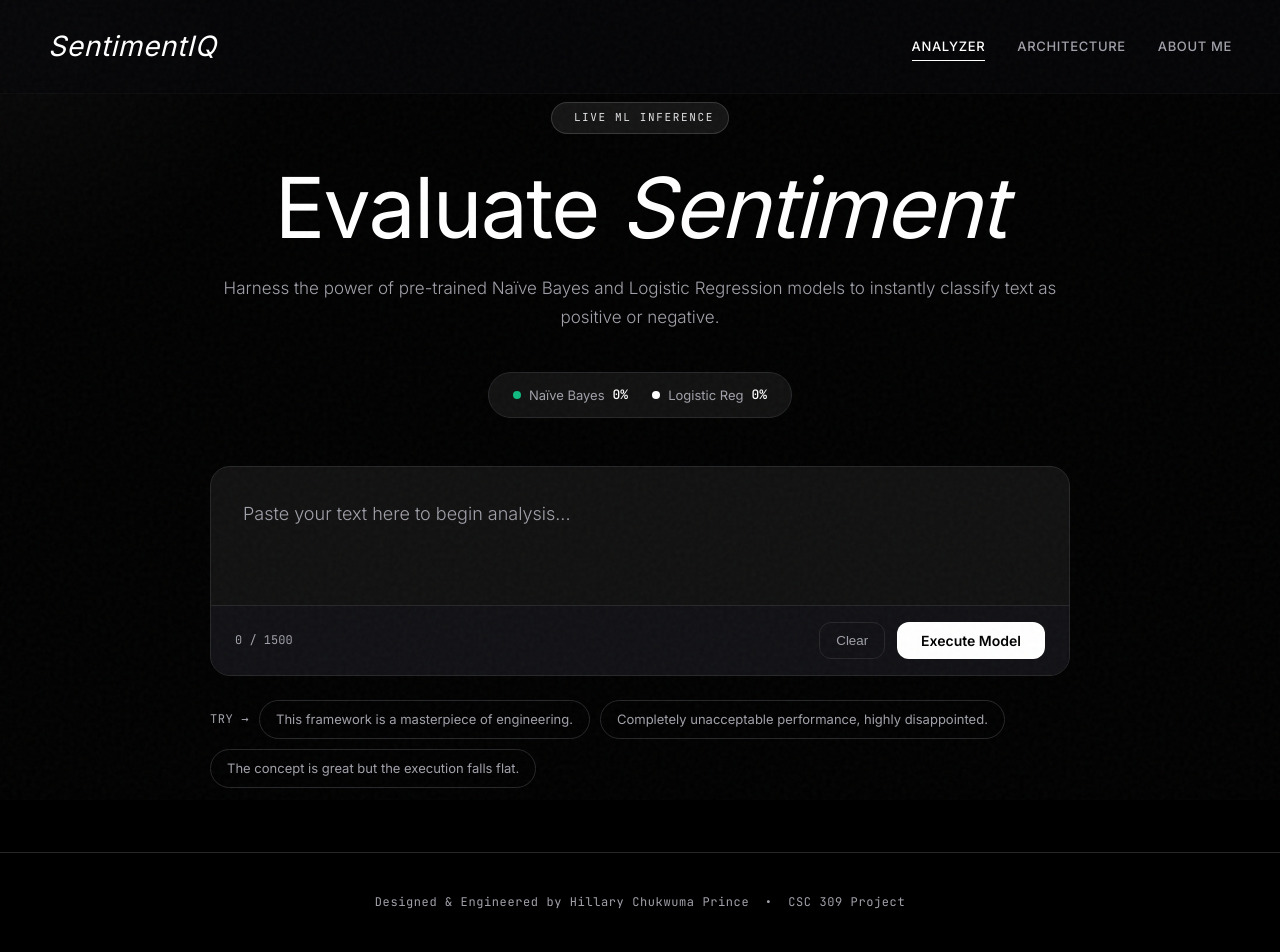
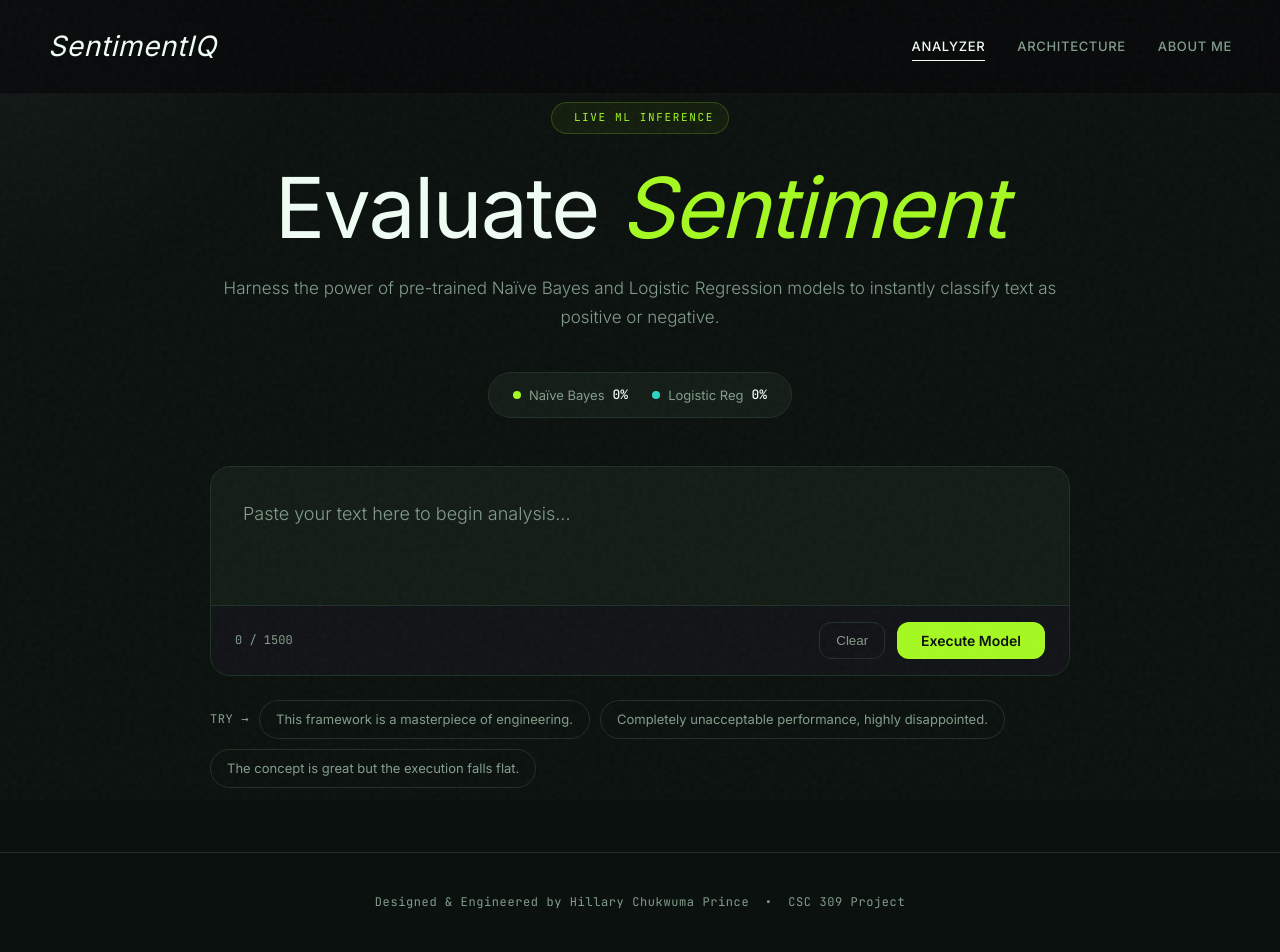
Before and after one commit to Hillary3000-web/sentiment-analysis, a Flask app: page / in a window 1280 px wide. Run offline with Flask 3, Linux system fonts and the light colour scheme; parts of the project's set-up code (start-up, migrations or seed data) failed here and were passed over.

Commit message:
style: switch theme to Forest Dark + Lime

```diff
--- a/templates/base.html
+++ b/templates/base.html
@@ -9,15 +9,15 @@
   <link href="https://fonts.googleapis.com/css2?family=Inter:wght@300;400;500;600;700;800&family=JetBrains+Mono:wght@400;500&display=swap" rel="stylesheet">
   <style>
     :root {
-      --bg: #000000;
-      --surface: #0a0a0a;
-      --card: #111111;
-      --border: #27272a;
-      --text: #ffffff;
-      --muted: #a1a1aa;
-      --accent-pos: #10b981;
-      --accent-neg: #ef4444;
-      --accent-neutral: #ffffff;
+      --bg: #0b110e;
+      --surface: #0e1612;
+      --card: #131c16;
+      --border: #203126;
+      --text: #f0fdf4;
+      --muted: #839d8c;
+      --accent-pos: #a5f921;
+      --accent-neg: #ff4466;
+      --accent-neutral: #2dd4bf;
 
       --font-display: 'Inter', sans-serif;
       --font-body: 'Inter', sans-serif;
@@ -150,7 +150,7 @@
 
     h1 em {
       font-style: italic;
-      color: var(--accent-neutral);
+      color: var(--accent-pos);
     }
 
     h2 {
@@ -172,9 +172,9 @@
       display: inline-flex;
       align-items: center;
       gap: 8px;
-      background: rgba(255,255,255,0.08);
-      border: 1px solid rgba(255,255,255,0.15);
-      color: #e4e4e7;
+      background: rgba(165, 249, 33, 0.05);
+      border: 1px solid rgba(165, 249, 33, 0.2);
+      color: var(--accent-pos);
       font-family: var(--font-mono);
       font-size: 11px;
       letter-spacing: 0.15em;
--- a/templates/index.html
+++ b/templates/index.html
@@ -82,8 +82,8 @@
 
   .analyze-btn {
     display: flex; align-items: center; gap: 8px;
-    background: var(--text);
-    color: var(--bg);
+    background: var(--accent-pos);
+    color: #0b110e;
     border: none;
     border-radius: 12px;
     padding: 10px 24px;
```
